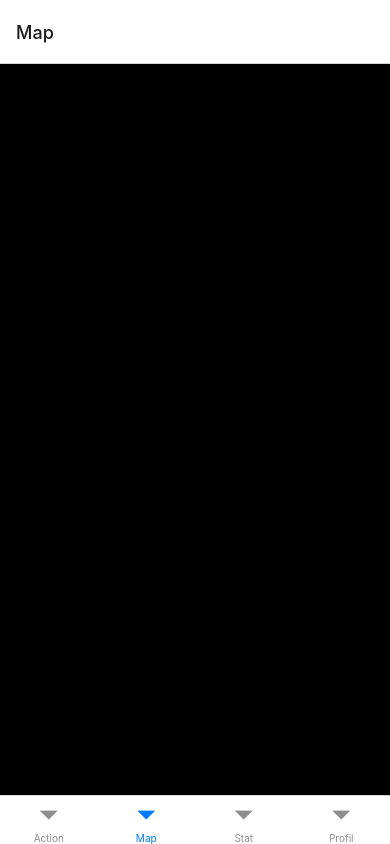
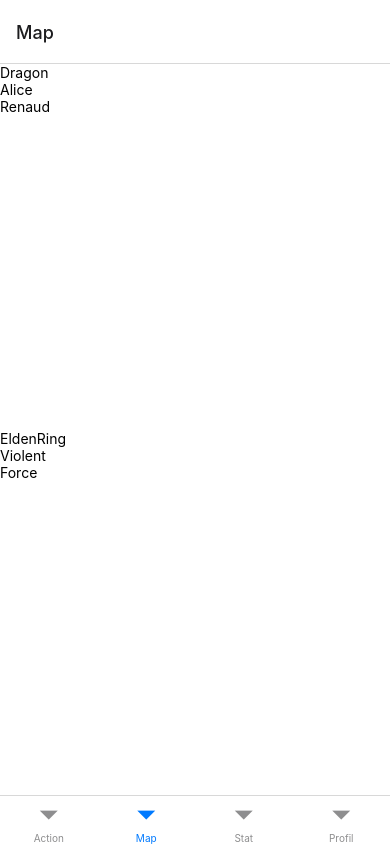
Before and after one commit to RenaudRDB/PIXEL_DUNGEON, a React Native app: screen /Map in a window 390 px wide. Built offline with nearby package versions, Linux system fonts and the light colour scheme.

Commit message:
Double Array

```diff
--- a/src/screens/MapScreen.jsx
+++ b/src/screens/MapScreen.jsx
@@ -1,27 +1,29 @@
-import { Text, View } from 'react-native';
-
-
+import { Text, View, FlatList } from 'react-native';
 
 export const MapScreen = () => {
-
-  const test = [
-    ["Dragon", "Alice", "Renaud"],
-    ["EldenRing", "Violent", "Force"]
-  ]
+  const tests = [
+    ['Dragon', 'Alice', 'Renaud'],
+    ['EldenRing', 'Violent', 'Force'],
+  ];
 
   return (
-    <View style={{
+    <View
+      style={{
         flex: 1,
-        backgroundColor:'black' }}>
-          {test.map((items, index) =>{
-            return (
-              <ol>
-                {items.map((subItems, sIndex)=> {
-                  return <li>{subItems}</li>;
-                })}
-              </ol>
-            );
-          })}
+        backgroundColor: 'white',
+      }}
+    >
+      {tests.map((test) => {
+        return (
+          <FlatList
+            data={test}
+            renderItem={({item}) => {
+              console.log('qqchose', item);
+              return <Text>{item}</Text>;
+            }}
+          />
+        );
+      })}
     </View>
   );
-}
+};
```
